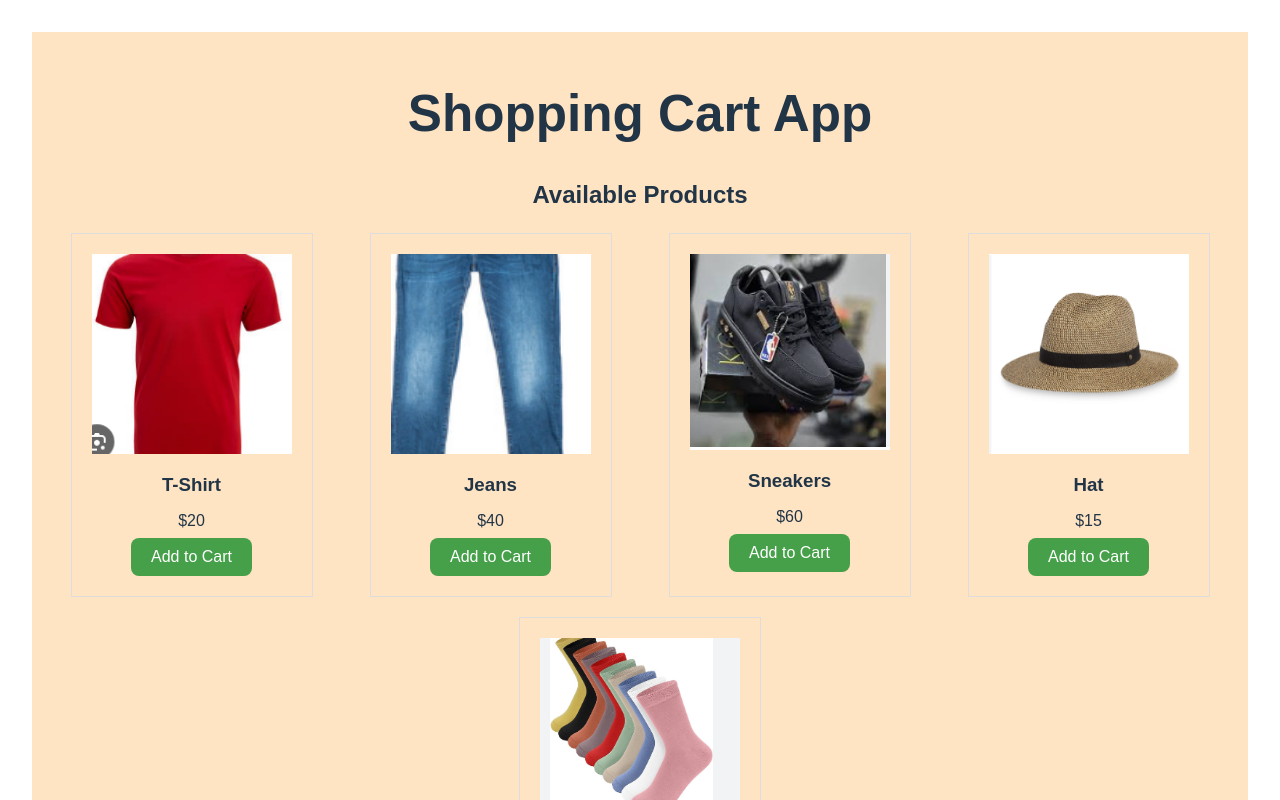
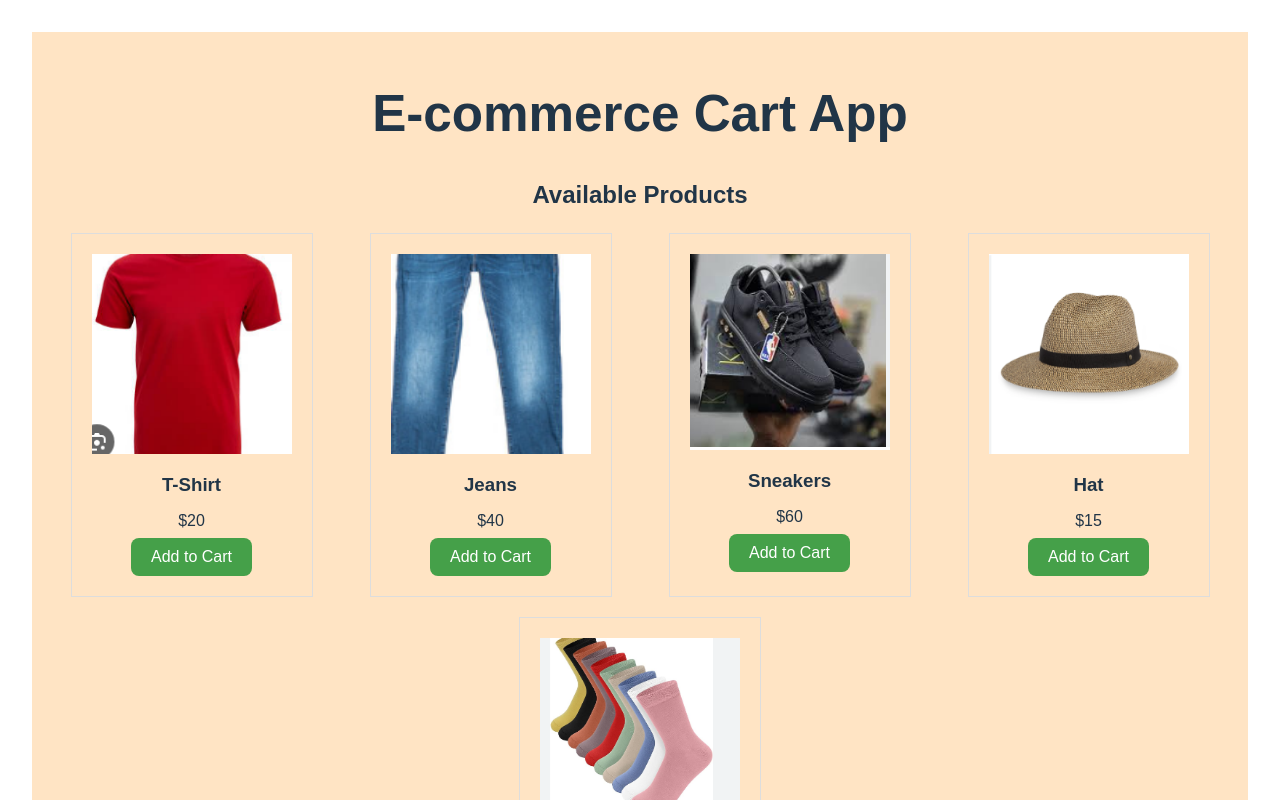
Before and after one commit to Terryann1/E-commerce-cart, a React (Vite) app: page / in a window 1280 px wide. Shown: the top 800 px of the page. Built offline with nearby package versions, Linux system fonts and the light colour scheme.

Commit message:
updated app.jsx h2 tag

```diff
--- a/src/App.jsx
+++ b/src/App.jsx
@@ -31,7 +31,7 @@ function App() {
 
   return (
     <div className="App">
-      <h1>Shopping Cart App</h1>
+      <h1>E-commerce Cart App</h1>
 
       {/* Display available products */}
       <ProductList products={products} onAddToCart={handleAddToCart} />
```
